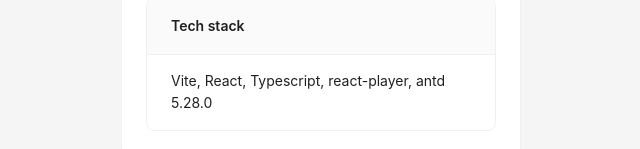
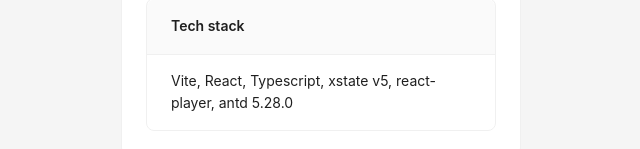
Before and after one commit to eeershov/stately-tube, a React (Vite) app: page / in a window 1280 px wide. Shown: the part 497-646 px from the top of the page, without its empty margins (319-959 px from the left). Built offline with nearby package versions, Linux system fonts and the light colour scheme.

Commit message:
fix: updated tech list

```diff
--- a/src/App.tsx
+++ b/src/App.tsx
@@ -140,7 +140,7 @@
           <Divider />
           <Card type="inner" title="Tech stack" style={{ width: "" }}>
             <Typography>
-              Vite, React, Typescript, react-player, antd {version}
+              Vite, React, Typescript, xstate v5, react-player, antd {version}
             </Typography>
           </Card>
         </Card>
```
